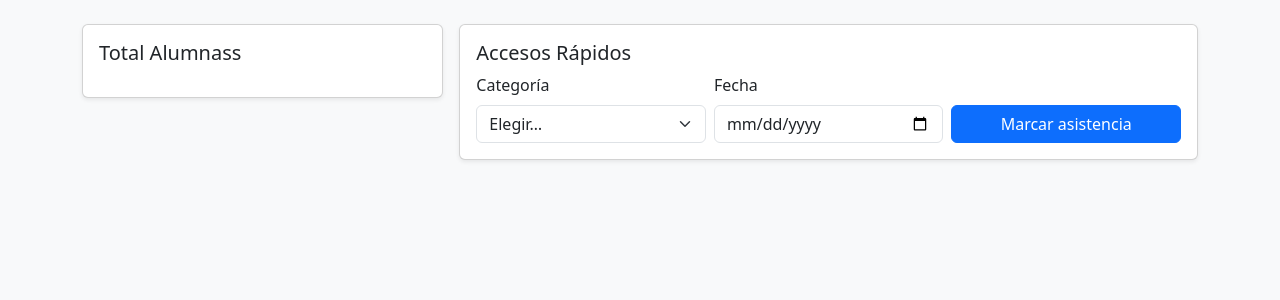
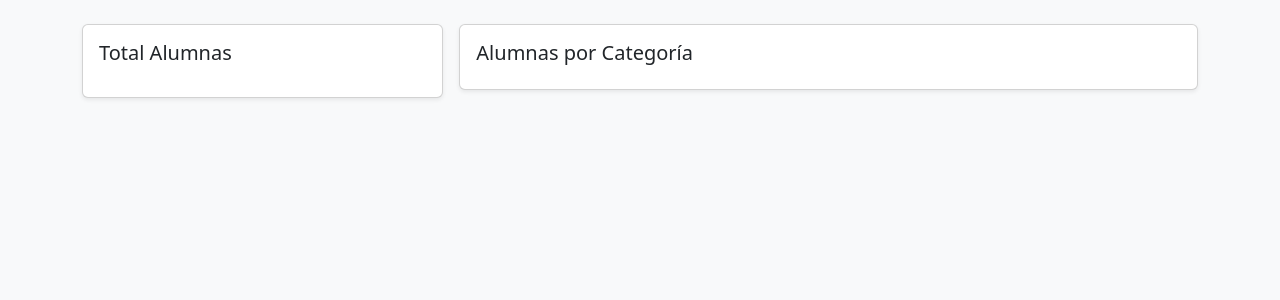
Before and after one commit to famaya/ASISTENCIA, a Flask app: template templates/index.html in a window 1280 px wide. Shown: the part 56-356 px from the top of the page. Run offline with Flask 3, Linux system fonts and the light colour scheme; the template is opened without the code that fills it, so the values that code supplies are empty; the visitor is signed in with stand-in values (Sample User, id 1).

Commit message:
Update index.html

```diff
--- a/templates/index.html
+++ b/templates/index.html
@@ -1,36 +1,29 @@
 {% extends 'layout.html' %}
 {% block content %}
 <div class="row g-3">
+  <!-- Total -->
   <div class="col-md-4">
     <div class="card shadow-sm">
       <div class="card-body">
-        <h5 class="card-title">Total Alumnass</h5>
+        <h5 class="card-title">Total Alumnas</h5>
         <p class="display-6">{{ total_students }}</p>
       </div>
     </div>
   </div>
+
+  <!-- Por categoría -->
   <div class="col-md-8">
     <div class="card shadow-sm">
       <div class="card-body">
-        <h5 class="card-title">Accesos Rápidos</h5>
-        <form class="row g-2" action="/attendance" method="get">
-          <div class="col-md-4">
-            <label class="form-label">Categoría</label>
-            <select name="category" class="form-select" required>
-              <option value="" disabled selected>Elegir…</option>
-              {% for c in cats %}
-                <option value="{{c}}">{{c}}</option>
-              {% endfor %}
-            </select>
-          </div>
-          <div class="col-md-4">
-            <label class="form-label">Fecha</label>
-            <input type="date" class="form-control" name="date" value="{{today}}" required>
-          </div>
-          <div class="col-md-4 d-flex align-items-end">
-            <button class="btn btn-primary w-100" type="submit">Marcar asistencia</button>
-          </div>
-        </form>
+        <h5 class="card-title">Alumnas por Categoría</h5>
+        <ul class="list-group">
+          {% for c in by_category %}
+            <li class="list-group-item d-flex justify-content-between align-items-center">
+              {{ c._id }}
+              <span class="badge bg-primary rounded-pill">{{ c.count }}</span>
+            </li>
+          {% endfor %}
+        </ul>
       </div>
     </div>
   </div>
```
